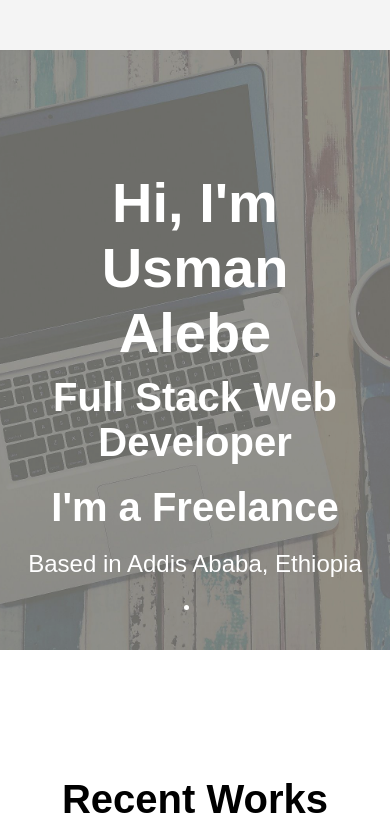
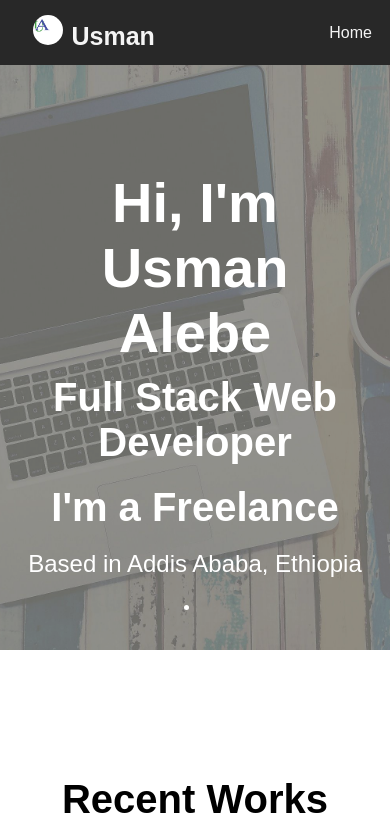
Before and after one commit to UsmanAlebeAli/usman, a React (Create React App) app: page / in a window 390 px wide. Shown: the top 830 px of the page. Built offline with nearby package versions, Linux system fonts and the light colour scheme.

Commit message:
Update header.module.css

```diff
--- a/src/Components/Header/header.module.css
+++ b/src/Components/Header/header.module.css
@@ -78,7 +78,12 @@
 }
 
 @media screen and (max-width: 576px) {
-  .headerNav {
+  .portfolio {
+    display: flex;
+    flex-direction: column !important;
+    height: auto;
+  }
+  .navLinks li:not(:first-child) {
     display: none;
   }
 }
```
